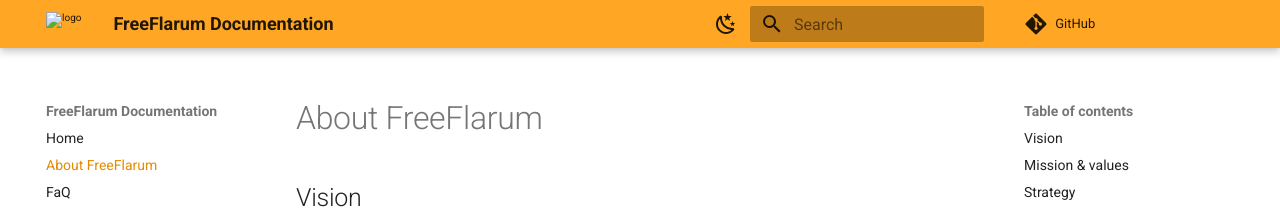
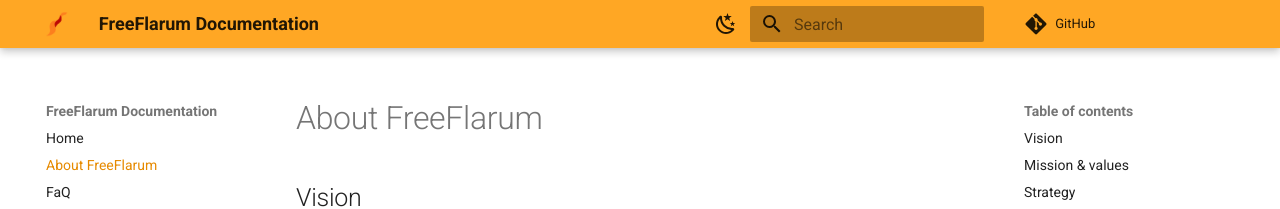
Before and after one commit to FreeFlarum/freeflarum.com, an MkDocs documentation site: the page built from docs/about.md, in a window 1280 px wide. Shown: the top 209 px of the page. Built offline with MkDocs 1.6.1 and Material for MkDocs 9.7.7, drawn with Linux system fonts in a browser that asks for light colours; comment, search, counter and statistics services are not loaded.

Commit message:
Update logo paths

```diff
--- a/mkdocs.yml
+++ b/mkdocs.yml
@@ -4,8 +4,8 @@
 theme:
   name: material
   language: en
-  logo: /docs/images/freeflarum-logo-small.png
-  favicon: /docs/images/favicon.ico
+  logo: /images/freeflarum-logo-small.png
+  favicon: /images/favicon.ico
   palette:
     - media: "(prefers-color-scheme: light)"
       scheme: default
```
Also changed, not shown: README.md (+1 -1 lines), docs/index.md (+1 -1 lines).
